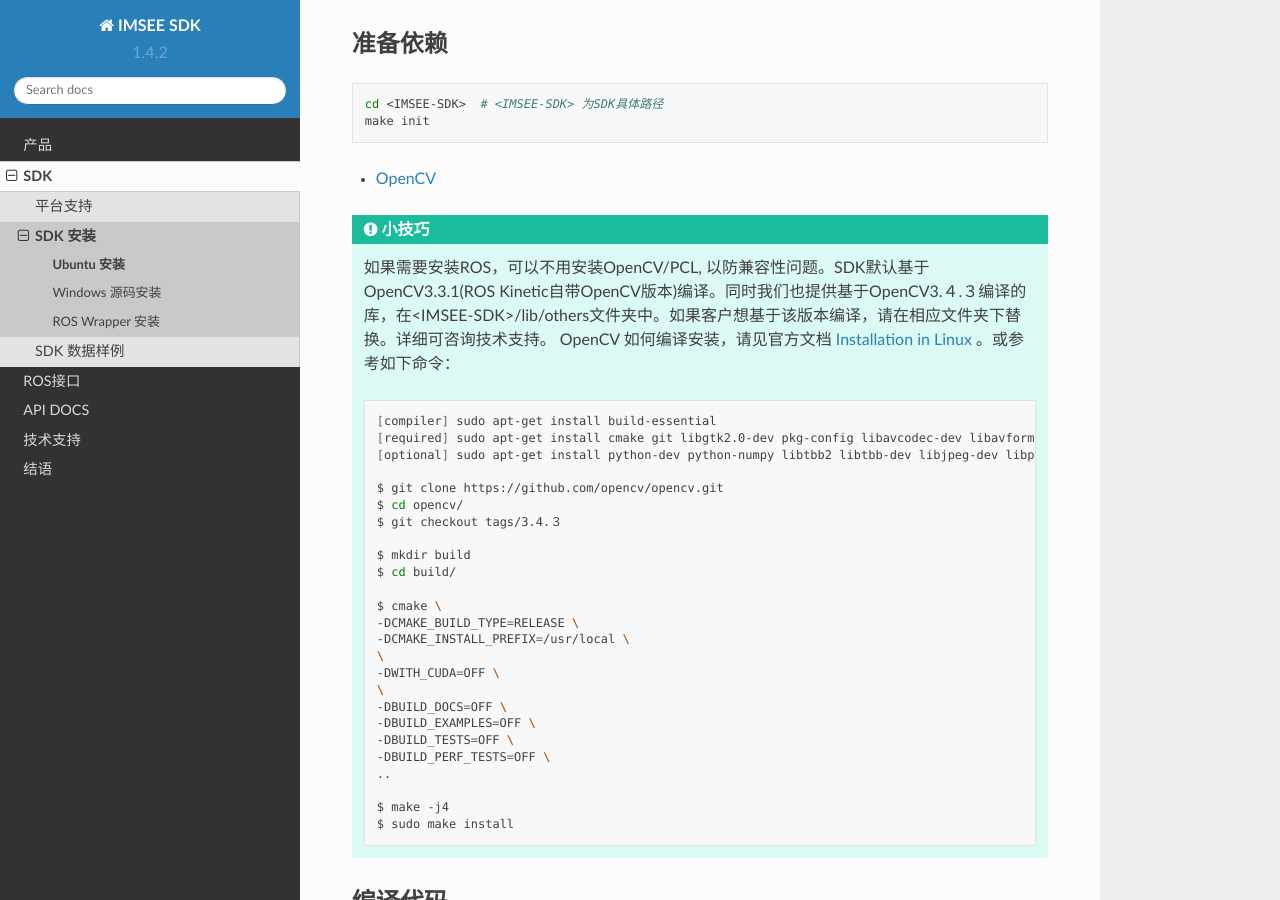
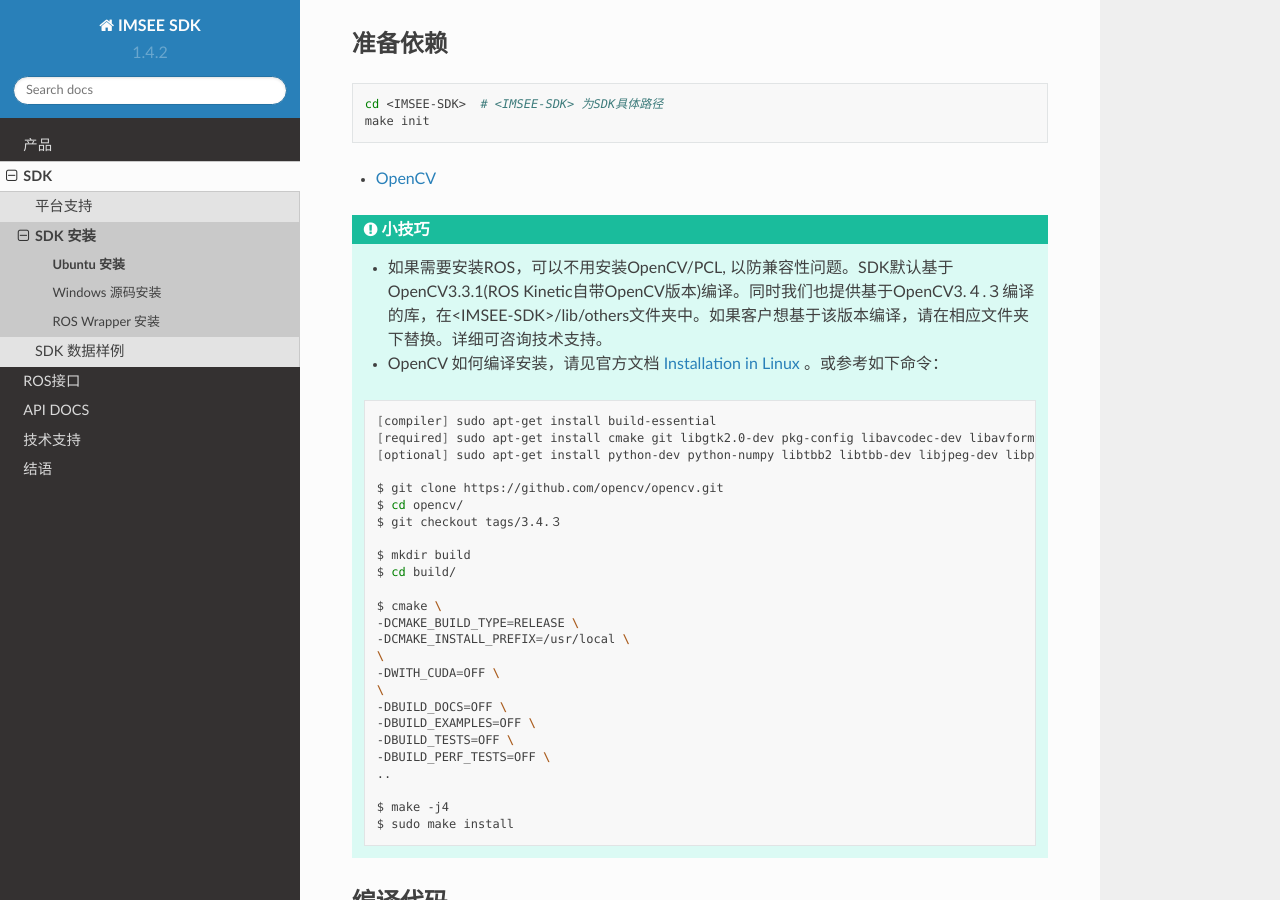
Before and after one commit to INDEMIND/IMSEE-SDK-DOCS, a Sphinx documentation site: the page built from docs/src/sdk/install_ubuntu.rst, in a window 1280 px wide and 900 px high, scrolled down 639 px. Built offline with Sphinx 7.4.7 and the Read the Docs theme 2.0.0, drawn with Linux system fonts in a browser that asks for light colours.

Commit message:
fix format bug

```diff
--- a/docs/src/sdk/install_ubuntu.rst
+++ b/docs/src/sdk/install_ubuntu.rst
@@ -57,8 +57,8 @@ Ubuntu 安装
 
 .. tip::
 
-  如果需要安装ROS，可以不用安装OpenCV/PCL, 以防兼容性问题。SDK默认基于OpenCV3.3.1(ROS Kinetic自带OpenCV版本)编译。同时我们也提供基于OpenCV3.４.３编译的库，在<IMSEE-SDK>/lib/others文件夹中。如果客户想基于该版本编译，请在相应文件夹下替换。详细可咨询技术支持。
-  OpenCV 如何编译安装，请见官方文档 `Installation in Linux <https://docs.opencv.org/master/d7/d9f/tutorial_linux_install.html>`_ 。或参考如下命令：
+  * 如果需要安装ROS，可以不用安装OpenCV/PCL, 以防兼容性问题。SDK默认基于OpenCV3.3.1(ROS Kinetic自带OpenCV版本)编译。同时我们也提供基于OpenCV3.４.３编译的库，在<IMSEE-SDK>/lib/others文件夹中。如果客户想基于该版本编译，请在相应文件夹下替换。详细可咨询技术支持。
+  * OpenCV 如何编译安装，请见官方文档 `Installation in Linux <https://docs.opencv.org/master/d7/d9f/tutorial_linux_install.html>`_ 。或参考如下命令：
 
   .. code-block:: bash
 
```
